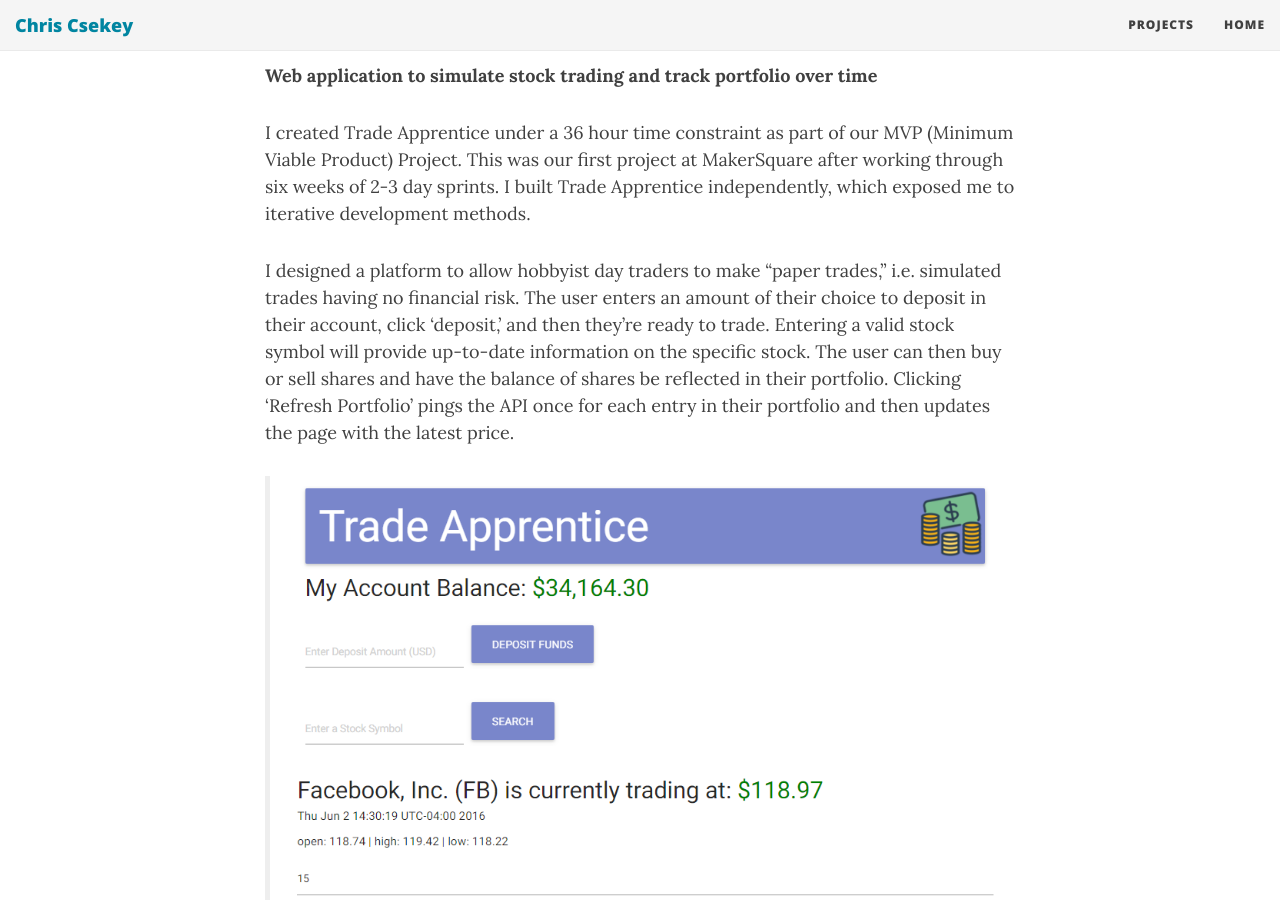
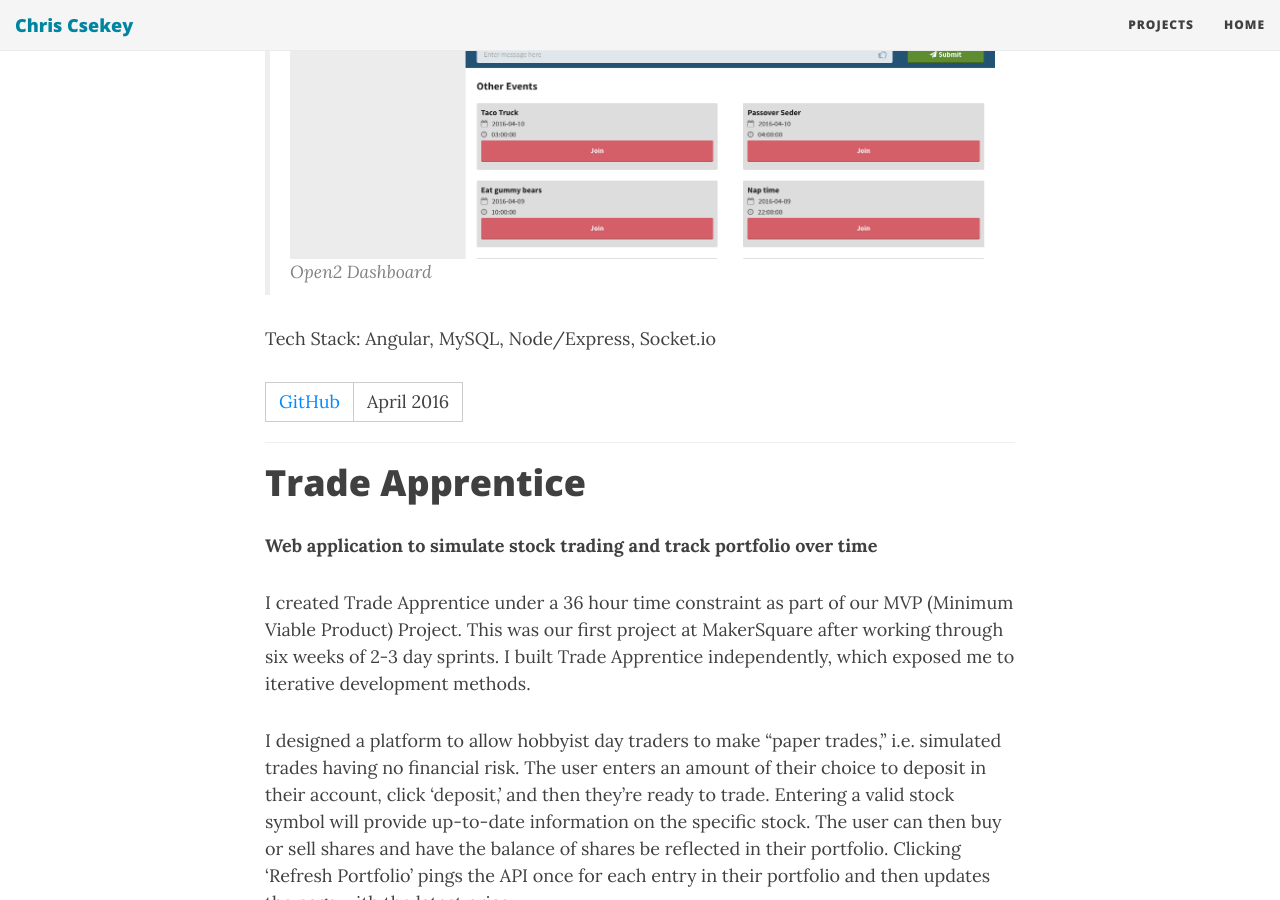
Before and after one commit to cse25/cse25.github.io, a Jekyll site: the page built from projects.md, in a window 1280 px wide and 900 px high, scrolled down 4006 px. Built offline with Jekyll 4.4.1, drawn with Linux system fonts in a browser that asks for light colours; nearby versions of some CDN libraries.

Commit message:
add open2 dashboard image

```diff
--- a/projects.md
+++ b/projects.md
@@ -55,6 +55,9 @@ The premise for this app was for my team to inherit a legacy codebase from anoth
 
 We chose to inherit Open2 because we saw a lot of potential to enhance the user experience in this social media platform.  The original app functioned by having users post an activity along with a date and time which would get broadcast to select friends.  Users in the network could then RSVP with a single click.  That being said, the app felt a bit limited since it lacked a chat feature. Feeling that one was pretty essential, we decided it was a priority to implement.  The chat we added functioned similarly to a group text and was accomplished with Angular, Socket.io, and MySQL.  In addition, we added a map displaying the live location of users.  Lastly, we significantly refactored their HTML and JavaScript to abide by JS Standard.
 
+>![Open2 Dashboard](/img/open2-dashboard.png)
+*Open2 Dashboard*
+
 Tech Stack: Angular, MySQL, Node/Express, Socket.io
 
 [GitHub](https://github.com/MKS-PostgreSQL/open2) | April 2016
```
Also changed, not shown: img/open2-dashboard.png (added).
